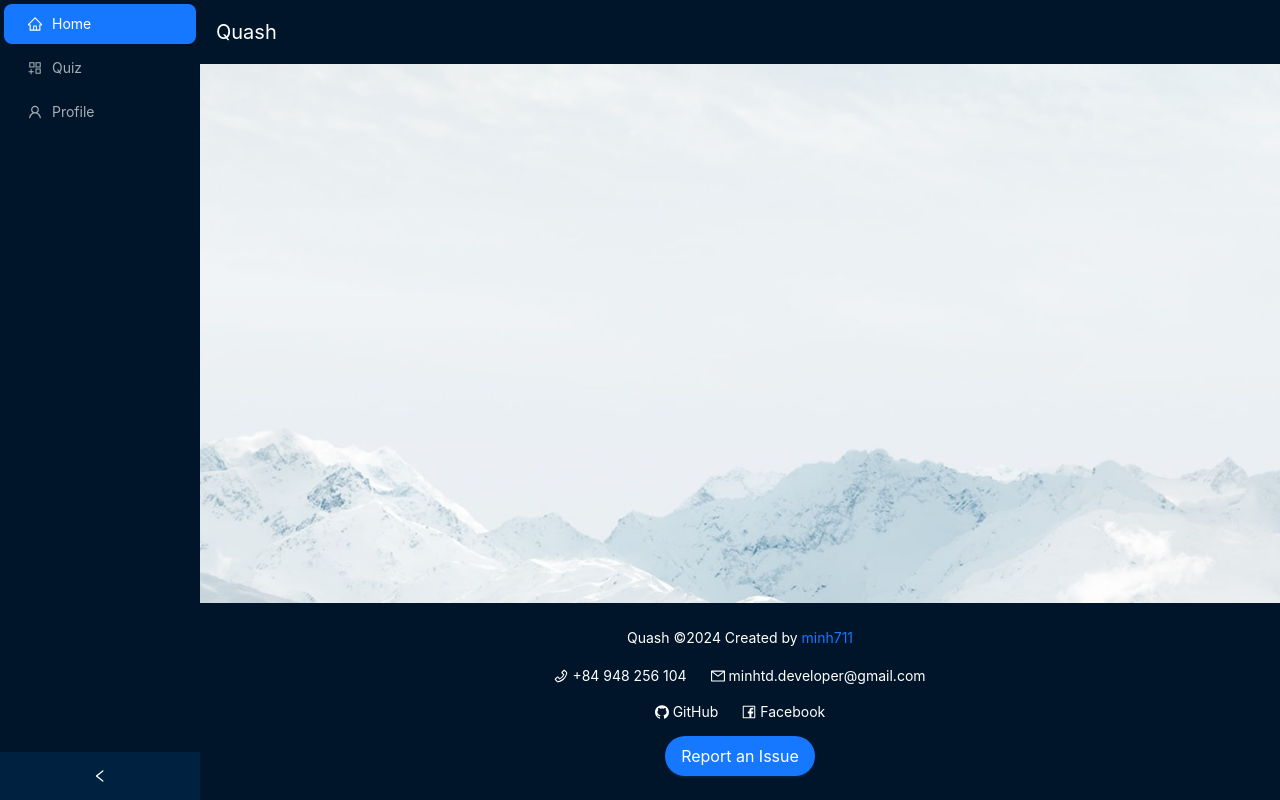
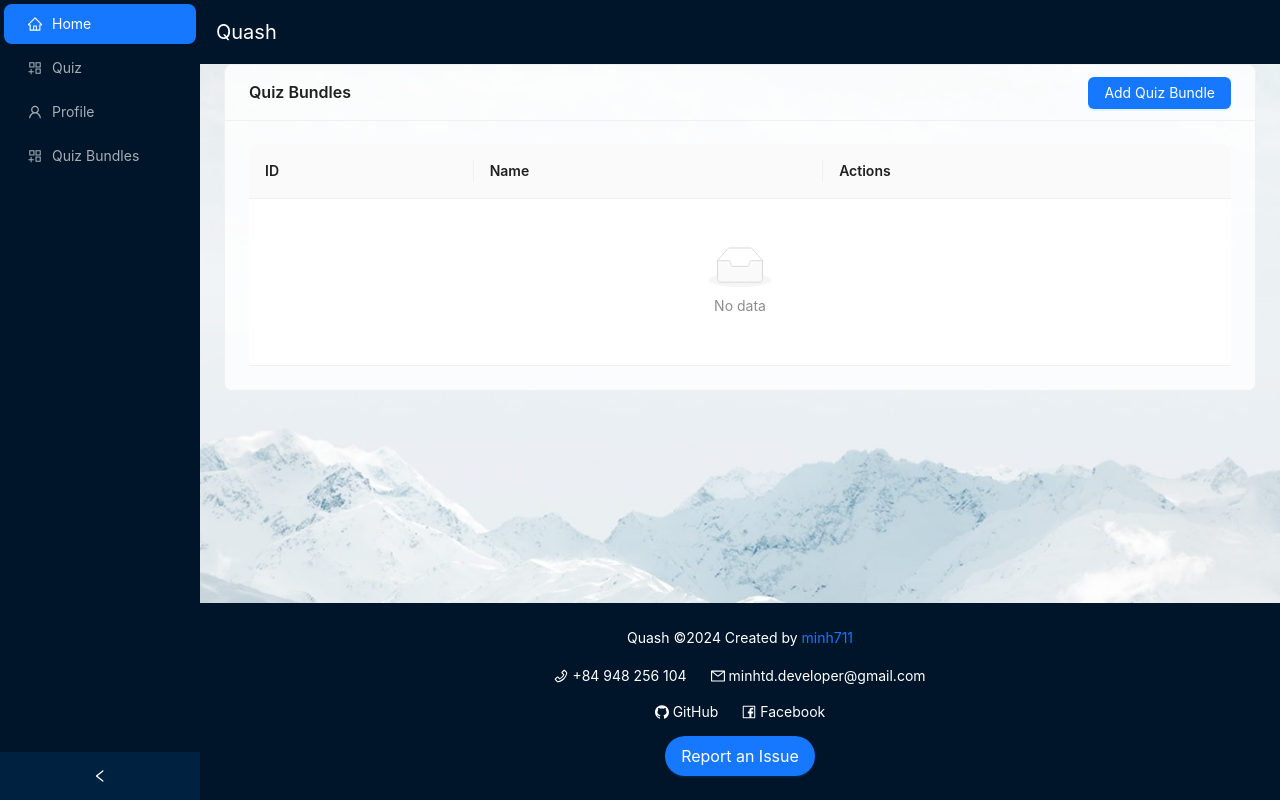
Before and after one commit to minh711/quash, a React (Create React App) app: page /quiz-bundle in a window 1280 px wide. Built offline with nearby package versions, Linux system fonts and the light colour scheme; the HTML template or start-up script is replaced by a standard one.

Commit message:
build: quiz bundle setup

```diff
--- a/public/index.html
+++ b/public/index.html
@@ -7,7 +7,7 @@
     <meta name="theme-color" content="#000000" />
     <meta
       name="description"
-      content="Web site created using create-react-app"
+      content="Quiz x Smash - Smashing every quiz"
     />
     <link rel="apple-touch-icon" href="%PUBLIC_URL%/logo192.png" />
     <!--
--- a/src/App.tsx
+++ b/src/App.tsx
@@ -2,6 +2,7 @@ import React from 'react';
 import { BrowserRouter as Router, Route, Routes } from 'react-router-dom';
 import MainLayout from './layouts/main-layout';
 import QuizPage from './pages/quiz';
+import QuizBundlePage from './pages/quiz-bundle';
 // import AppLayout from './layout/AppLayout';
 // import HomePage from './pages/HomePage';
 // import QuizzesPage from './pages/QuizzesPage';
@@ -13,6 +14,7 @@ const App: React.FC = () => (
       <Routes>
         {/* <Route path="/" element={<HomePage />} /> */}
         <Route path="/quiz" element={<QuizPage />} />
+        <Route path="/quiz-bundle" element={<QuizBundlePage />} />
         {/* <Route path="/profile" element={<ProfilePage />} /> */}
       </Routes>
     </MainLayout>
--- a/src/components/quiz-display.tsx
+++ b/src/components/quiz-display.tsx
@@ -133,7 +133,7 @@ const QuizDisplay: React.FC<QuizDisplayProps> = ({ originQuiz, onDelete }) => {
         </div>
 
         <Row gutter={[16, 16]}>
-          <Col span={16}>
+          <Col span={24} xs={24} md={16}>
             <Card className="quiz-component quiz-display">
               <div
                 className="quiz-item-card quiz-question"
@@ -152,7 +152,7 @@ const QuizDisplay: React.FC<QuizDisplayProps> = ({ originQuiz, onDelete }) => {
               </div>
             </Card>
           </Col>
-          <Col span={8}>
+          <Col span={24} xs={0} md={8}>
             <div className="d-flex">
               <Button
                 type="primary"
--- a/src/layouts/main-layout.tsx
+++ b/src/layouts/main-layout.tsx
@@ -40,6 +40,10 @@ const MainLayout: React.FC<MainLayoutProps> = ({ children }) => {
           </Menu.Item>
           <Menu.Item key="3" icon={<UserOutlined />}>
             Profile
+          </Menu.Item>
+          {/* Add Menu Item for Quiz Bundle */}
+          <Menu.Item key="4" icon={<AppstoreAddOutlined />}>
+            <Link to="/quiz-bundle">Quiz Bundles</Link>
           </Menu.Item>
         </Menu>
       </Sider>
--- /dev/null
+++ b/src/pages/quiz-bundle/index.tsx
@@ -0,0 +1,151 @@
+import React, { useState, useEffect } from 'react';
+import {
+  Button,
+  Card,
+  Col,
+  Row,
+  Space,
+  Table,
+  Modal,
+  Input,
+  Form,
+  message,
+} from 'antd';
+import { DataSource } from '../../scripts/data-source';
+import { QuizBundle } from '../../entities/quiz';
+
+const QuizBundlePage: React.FC = () => {
+  const [quizBundles, setQuizBundles] = useState<QuizBundle[]>([]);
+  const [isModalVisible, setIsModalVisible] = useState(false);
+  const [currentQuizBundle, setCurrentQuizBundle] = useState<QuizBundle | null>(
+    null
+  );
+  const [form] = Form.useForm();
+
+  const dataSource = DataSource.getInstance().quizBundleRepository;
+
+  useEffect(() => {
+    // Fetch all quiz bundles when the component mounts
+    setQuizBundles(dataSource.getAll());
+  }, []);
+
+  const handleAddOrUpdate = (values: any) => {
+    const newBundle: QuizBundle = {
+      id: currentQuizBundle ? currentQuizBundle.id : Date.now().toString(),
+      name: values.name,
+      quizzes: [], // Initially, quizzes will be an empty array
+    };
+
+    if (currentQuizBundle) {
+      // Update existing quiz bundle
+      dataSource.update(newBundle);
+      setQuizBundles((quizBundles) =>
+        quizBundles.map((bundle) =>
+          bundle.id === newBundle.id ? newBundle : bundle
+        )
+      );
+      message.success('Quiz Bundle Updated');
+    } else {
+      // Add new quiz bundle
+      dataSource.add(newBundle);
+      setQuizBundles((quizBundles) => [newBundle, ...quizBundles]);
+      message.success('Quiz Bundle Added');
+    }
+
+    setIsModalVisible(false);
+    form.resetFields();
+  };
+
+  const handleEdit = (quizBundle: QuizBundle) => {
+    setCurrentQuizBundle(quizBundle);
+    form.setFieldsValue({
+      name: quizBundle.name,
+    });
+    setIsModalVisible(true);
+  };
+
+  const handleDelete = (id: string) => {
+    dataSource.delete(id);
+    setQuizBundles(quizBundles.filter((bundle) => bundle.id !== id));
+    message.success('Quiz Bundle Deleted');
+  };
+
+  const columns = [
+    {
+      title: 'ID',
+      dataIndex: 'id',
+      key: 'id',
+    },
+    {
+      title: 'Name',
+      dataIndex: 'name',
+      key: 'name',
+    },
+    {
+      title: 'Actions',
+      key: 'actions',
+      render: (_: any, record: QuizBundle) => (
+        <Space size="middle">
+          <Button onClick={() => handleEdit(record)} type="primary">
+            Edit
+          </Button>
+          <Button onClick={() => handleDelete(record.id)}>Delete</Button>
+        </Space>
+      ),
+    },
+  ];
+
+  return (
+    <div>
+      <Row gutter={[16, 16]}>
+        <Col span={24}>
+          <Card
+            title="Quiz Bundles"
+            extra={
+              <Button type="primary" onClick={() => setIsModalVisible(true)}>
+                Add Quiz Bundle
+              </Button>
+            }
+          >
+            <Table dataSource={quizBundles} columns={columns} rowKey="id" />
+          </Card>
+        </Col>
+      </Row>
+
+      {/* Add/Edit Quiz Bundle Modal */}
+      <Modal
+        title={currentQuizBundle ? 'Edit Quiz Bundle' : 'Add Quiz Bundle'}
+        open={isModalVisible}
+        onCancel={() => setIsModalVisible(false)}
+        footer={null}
+      >
+        <Form
+          form={form}
+          onFinish={handleAddOrUpdate}
+          initialValues={{ name: currentQuizBundle?.name }}
+        >
+          <Form.Item
+            name="name"
+            label="Name"
+            rules={[
+              {
+                required: true,
+                message: 'Please input the name of the quiz bundle!',
+              },
+            ]}
+          >
+            <Input />
+          </Form.Item>
+
+          <Form.Item>
+            <Button type="primary" htmlType="submit">
+              {currentQuizBundle ? 'Update' : 'Add'}
+            </Button>
+          </Form.Item>
+        </Form>
+      </Modal>
+    </div>
+  );
+};
+
+export default QuizBundlePage;
--- a/src/scripts/data-source.ts
+++ b/src/scripts/data-source.ts
@@ -1,15 +1,18 @@
+import { QuizBundleRepository } from './quiz-bundle-repository';
 import { QuizRepository } from './quiz-repository';
 import { UserRepository } from './user-repository';
 
 export class DataSource {
   public quizRepository: QuizRepository;
   public userRepository: UserRepository;
+  public quizBundleRepository: QuizBundleRepository;
 
   private static instance: DataSource;
 
   private constructor() {
     this.quizRepository = new QuizRepository();
     this.userRepository = new UserRepository();
+    this.quizBundleRepository = new QuizBundleRepository();
   }
 
   public static getInstance(): DataSource {
--- /dev/null
+++ b/src/scripts/quiz-bundle-repository.ts
@@ -0,0 +1,59 @@
+import { Quiz, QuizBundle } from '../entities/quiz';
+
+export class QuizBundleRepository {
+  private quizBundles: QuizBundle[] = JSON.parse(
+    localStorage.getItem('quizBundles') || '[]'
+  );
+
+  add(bundle: QuizBundle) {
+    const newBundle = {
+      ...bundle,
+      createdAt: new Date(),
+      updatedAt: new Date(),
+    };
+    this.quizBundles.push(newBundle);
+    this.updateLocalStorage();
+  }
+
+  getAll(): QuizBundle[] {
+    return this.quizBundles.sort((a, b) => {
+      const dateA = a.createdAt ? new Date(a.createdAt).getTime() : -Infinity; // Treat null as very old date
+      const dateB = b.createdAt ? new Date(b.createdAt).getTime() : -Infinity; // Treat null as very old date
+
+      return dateB - dateA; // Newest first
+    });
+  }
+
+  getById(id: string): QuizBundle | undefined {
+    return this.quizBundles.find((bundle) => bundle.id === id);
+  }
+
+  getQuizzesByBundleId(bundleId: string): Quiz[] | undefined {
+    const bundle = this.getById(bundleId);
+    return bundle?.quizzes;
+  }
+
+  delete(bundleId: string) {
+    this.quizBundles = this.quizBundles.filter(
+      (bundle) => bundle.id !== bundleId
+    );
+    this.updateLocalStorage();
+  }
+
+  update(updatedBundle: QuizBundle) {
+    const index = this.quizBundles.findIndex(
+      (bundle) => bundle.id === updatedBundle.id
+    );
+    if (index !== -1) {
+      this.quizBundles[index] = {
+        ...updatedBundle,
+        updatedAt: new Date(),
+      };
+      this.updateLocalStorage();
+    }
+  }
+
+  private updateLocalStorage() {
+    localStorage.setItem('quizBundles', JSON.stringify(this.quizBundles));
+  }
+}
```
Also changed, not shown: src/entities/quiz.ts (+9 -0 lines).
